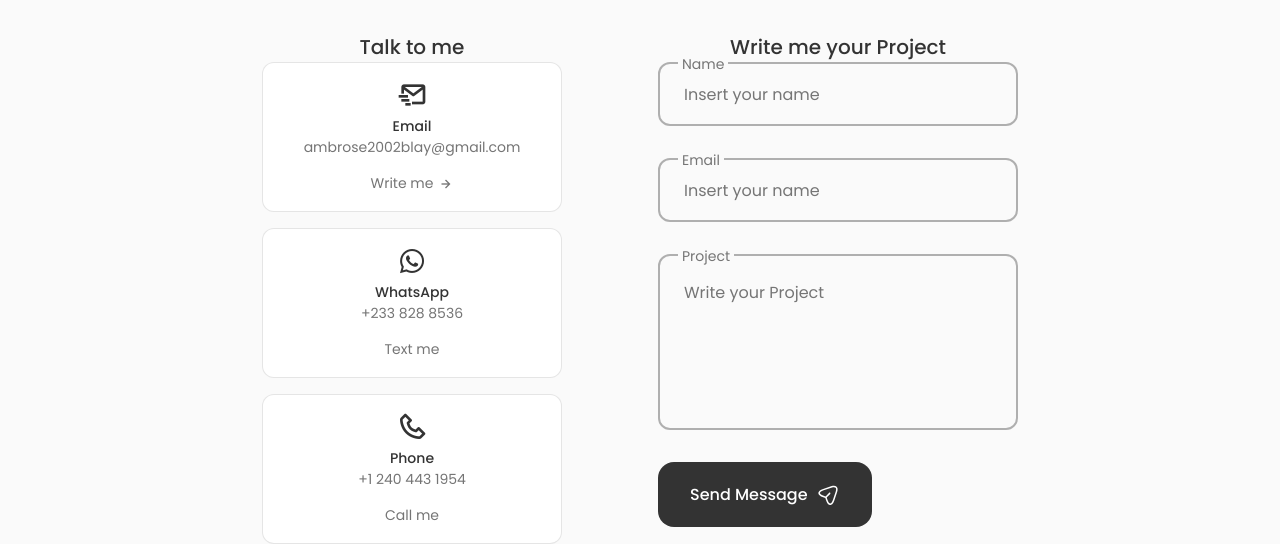
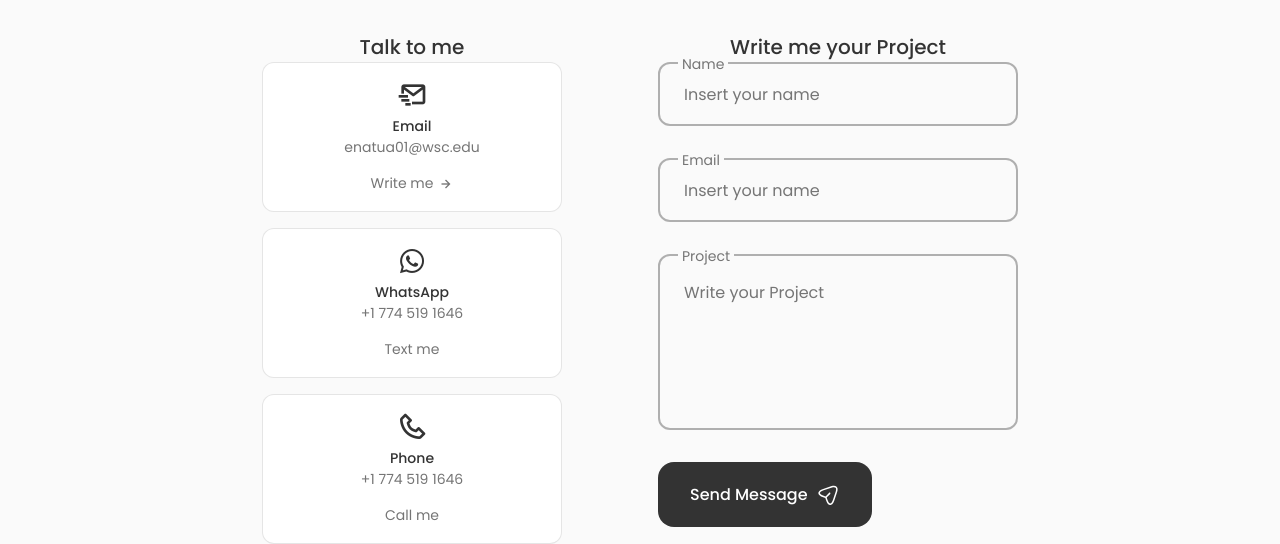
Before and after one commit to Typher7/portfolio_website, a React (Create React App) app: page / in a window 1280 px wide. Shown: the part 4540-5084 px from the top of the page. Built offline with nearby package versions, Linux system fonts and the light colour scheme.

Commit message:
contact form fixed

```diff
--- a/src/components/contact/Contact.jsx
+++ b/src/components/contact/Contact.jsx
@@ -24,7 +24,7 @@ const Contact = () => {
                         <div className="contact__card">
                             <i className="bx bx-mail-send contact__card-icon"></i>
                             <h3 className="contact__card-title">Email</h3>
-                            <span className="contact__card-data">ambrose2002blay@gmail.com</span>
+                            <span className="contact__card-data">enatua01@wsc.edu</span>
 
                             <a href="mailto:ambrose2002blay@gmail.com" className="contact__button">Write me
                                 <i className="bx bx-right-arrow-alt contact__button-icon"></i></a>
@@ -33,7 +33,7 @@ const Contact = () => {
                         <div className="contact__card">
                             <i className="bx bxl-whatsapp contact__card-icon"></i>
                             <h3 className="contact__card-title">WhatsApp</h3>
-                            <span className="contact__card-data">+233 828 8536</span>
+                            <span className="contact__card-data">+1 774 519 1646</span>
 
                             <a href="https://api.whatsapp.com/send?phone=62214408789&text=Hello, more information!" className="contact__button">Text me
                                 {/* <i className="bx bx-right-arrow-alt contact__button-icon"></i> */}
@@ -43,7 +43,7 @@ const Contact = () => {
                         <div className="contact__card">
                             <i class='bx bx-phone contact__card-icon' ></i>
                             <h3 className="contact__card-title">Phone</h3>
-                            <span className="contact__card-data">+1 240 443 1954</span>
+                            <span className="contact__card-data">+1 774 519 1646</span>
 
                             <a href="https://m.me/crypticalcoder" className="contact__button">Call me
                                 {/* <i className="bx bx-right-arrow-alt contact__button-icon"></i> */}
```
